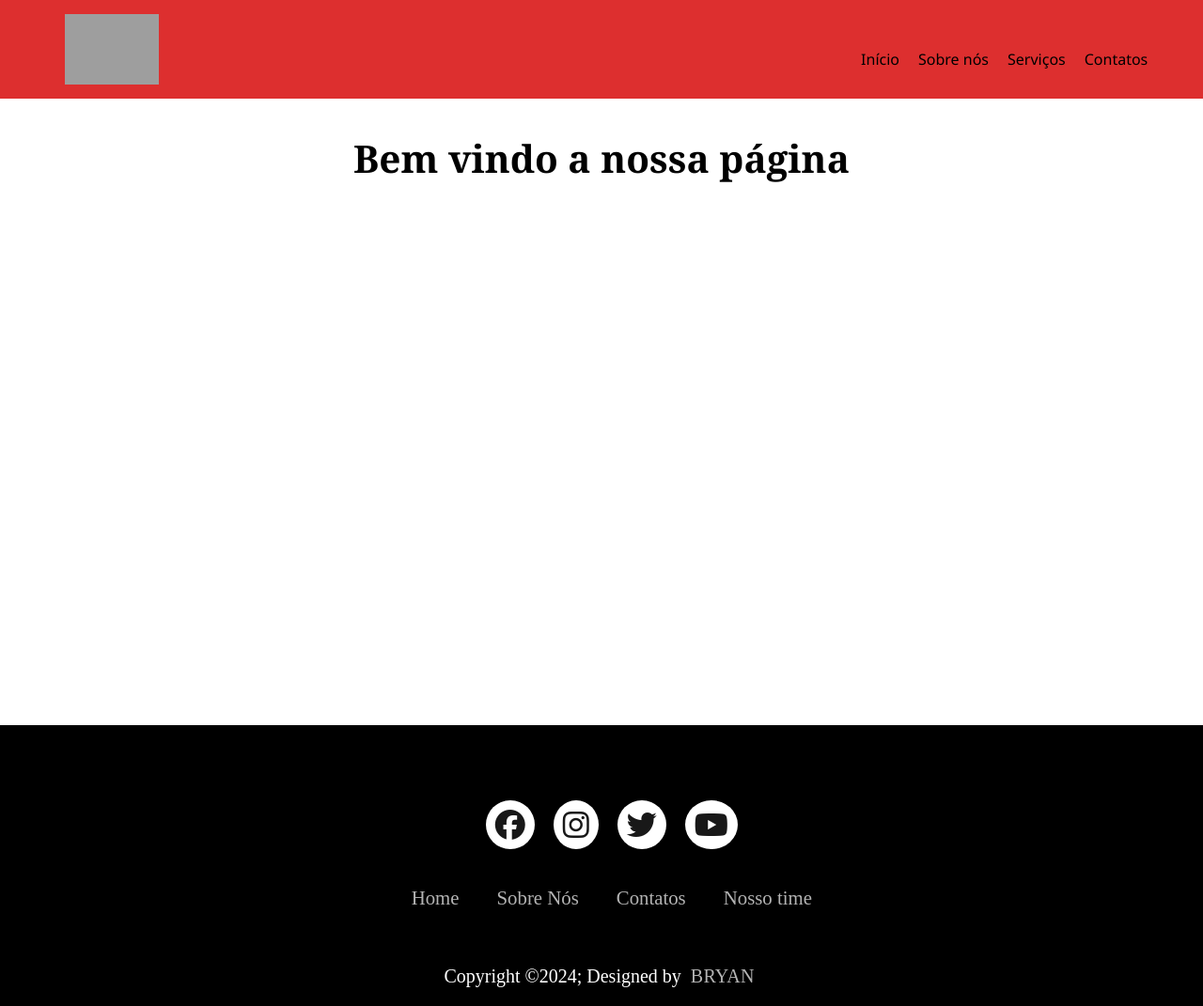
After one commit to bryannnn77/Maximus-Gym, a PHP site: page /home.html in a window 1280 px wide. The commit adds this page. Shown: the whole page at 94% size. Run offline with PHP 8.4, Linux system fonts and the light colour scheme; grey boxes are pictures that could not be loaded.

Commit message:
ultimo commit

```diff
--- a/home.css
+++ b/home.css
@@ -3,11 +3,12 @@
     margin: 0;
 }
 body{
-    background-color: grey;
+    background-color: rgb(255, 255, 255);
 }
 .titulo{
     font-family: Georgia, 'Times New Roman', Times, serif;
     font-size: 27px;
+    text-align: center;
 }
 nav {
     display: flex;
@@ -15,7 +16,7 @@ nav {
     font-family: 'Segoe UI', Tahoma, Geneva, Verdana, sans-serif;
     padding-top: 20px;
     align-items: center;
-    background-color: rgb(177, 49, 49);
+    background-color: rgb(221, 47, 47);
 }
 
 .logo {
@@ -37,14 +38,16 @@ nav {
 nav a img {
     width: 100px;
     padding: 10px;
+    margin-right: 600px;
+    margin-top: -15px;
   }
 footer {
     background-color: rgb(0, 0, 0);
 }
 
 .footercontainer {
-    width: 100%;
-    padding: 70px 30px 20px;
+    width: 97%;
+    padding: 70px 30px 10px;
 }
 
 .icons {
@@ -63,7 +66,7 @@ footer {
 .icons a i {
     font-size: 2em;
     color: black;
-    opacity: 0, 9;
+    opacity: 0.9;
 }
 
 /* Hover Effect on social media icons */
@@ -113,7 +116,10 @@ footer {
 .designer {
     opacity: 0.7;
     text-transform: uppercase;
-    letter-spacing: 1px;
+    letter-spacing: 0.2px;
     font-weight: 400;
     margin: 0px 5px;
 }
+html, body {
+    overflow-x: hidden;
+}
--- /dev/null
+++ b/home.html
@@ -0,0 +1,78 @@
+<!DOCTYPE html>
+<html lang="pt-Br">
+<head>
+    <meta charset="UTF-8">
+    <meta http-equiv="X-UA-Compatible" content="IE=edge">
+    <meta name="viewport" content="width=device-width, initial-scale=1.0">
+    <link rel="stylesheet" href="home.css">
+    <title>Sistema de academia</title>
+    <link rel="stylesheet" href="https://cdnjs.cloudflare.com/ajax/libs/font-awesome/6.5.2/css/all.min.css"
+    integrity="sha512-SnH5WK+bZxgPHs44uWIX+LLJAJ9/2PkPKZ5QiAj6Ta86w+fsb2TkcmfRyVX3pBnMFcV7oQPJkl9QevSCWr3W6A=="
+    crossorigin="anonymous" referrerpolicy="no-referrer" />
+</head>
+<body>
+    <section>
+        <header>
+            <nav>
+                <div class="header">
+                    <a href="#" class="navbar-left" menu>
+                        <img alt="logotipo" src="https://encrypted-tbn0.gstatic.com/images?q=tbn:ANd9GcSv6VKoY8e4sQ6qQax7CG9enH7plJ36EBhrpw&s" class="img-responsive">
+                      </a>
+                </div>
+                <div class="links">
+                    <ul class="nav-itens">
+                        <li><a href="#">Início</a></li>
+                        <li><a href="#Sobrenós">Sobre nós</a></li>
+                        <li><a href="#Serviços">Serviços</a></li>
+                        <li><a href="#Formulário">Contatos</a></li>
+                    </ul>
+                </div>
+
+            </nav>
+            <br></br>
+    <div class="titulo">
+    <h2>Bem vindo a nossa página</h2>
+</div>
+
+
+<br></br>
+<br></br>
+<br></br>
+<br></br>
+<br></br>
+<br></br>
+<br></br>
+<br></br>
+<br></br>
+<br></br>
+<br></br>
+<br></br>
+<br></br>
+<br></br>
+<br></br>
+<br></br>
+<footer>
+    <div class="footercontainer">
+        <div class="icons">
+            <a href="https://www.facebook.com/?locale=pt_BR"><i class="fa-brands fa-facebook"></i></a>
+            <a href="https://www.instagram.com/"><i class="fa-brands fa-instagram"></i></a>
+            <a href="https://twitter.com/?lang=pt-br"><i class="fa-brands fa-twitter"></i></a>
+            <a href="https://www.youtube.com/"><i class="fa-brands fa-youtube"></i></a>
+        </div>
+        <div class="footerNav">
+            <ul>
+                <li><a href="">Home</a></li>
+                <li><a href="">Sobre Nós</a></li>
+                <li><a href="">Contatos</a></li>
+                <li><a href="">Nosso time</a></li>
+            </ul>
+        </div>
+
+    </div>
+    <div class="footerbutton">
+        <p>Copyright &copy;2024; Designed by <span class="designer">Bryan</span></p>
+    </div>
+</footer>
+</section>
+</body>
+</html>
```
Also changed, not shown: login.css (+16 -0 lines), login.html (+10 -12 lines).
